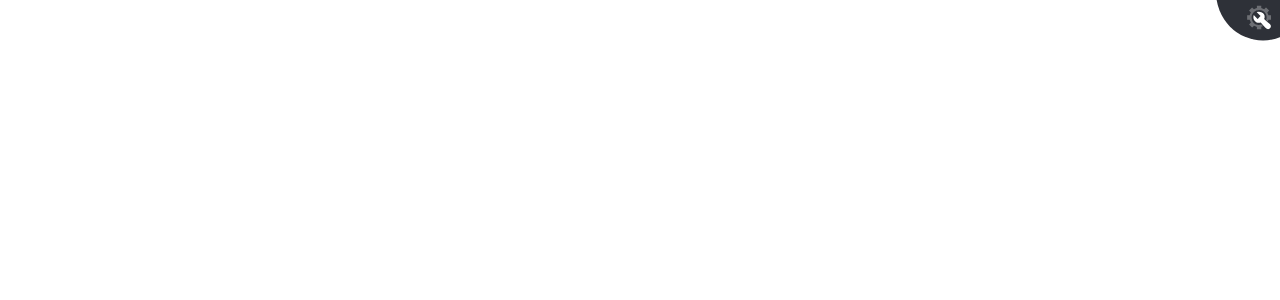
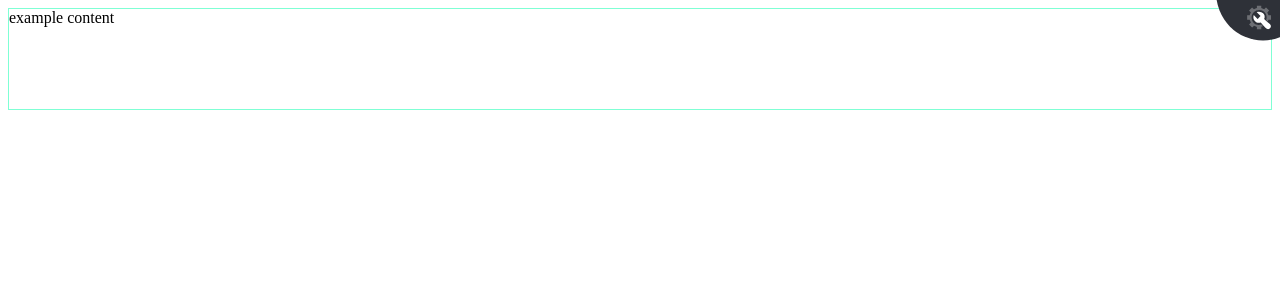
Before and after one commit to KazanExpress/frontend-devtools, a Vue app: page / in a window 1280 px wide. Shown: the top 300 px of the page. Built offline with nearby package versions, Linux system fonts and the light colour scheme.

Commit message:
fix: devtools height

```diff
--- a/src/App.vue
+++ b/src/App.vue
@@ -1,4 +1,5 @@
 <template>
+  <div class="app">
     <KeDevtools
       :items="devtoolsItems"
       local-storage-key="ke-devtools-example"
@@ -11,6 +12,8 @@
         <span class="example">not save local</span>
       </template>
     </KeDevtools>
+    <div class="content">example content</div>
+  </div>
 </template>
 
 <script lang="ts">
@@ -61,6 +64,12 @@ export default Vue.extend({
 </script>
 
 <style scoped>
+.content {
+  height: 100px;
+  border: 1px solid aquamarine;
+  cursor: pointer;
+}
+
 .example {
   color: white;
 }
--- a/src/components/KeDevtools.vue
+++ b/src/components/KeDevtools.vue
@@ -80,6 +80,7 @@ export default Vue.extend({
   left: 0;
   right: 0;
   top: 0;
+  height: 0;
 }
 
 .ke-devtools-panel {
```
Also changed, not shown: 7 other files (tests, documents, lock files or other folders). Lines whose indentation alone changed are shown as unchanged.
